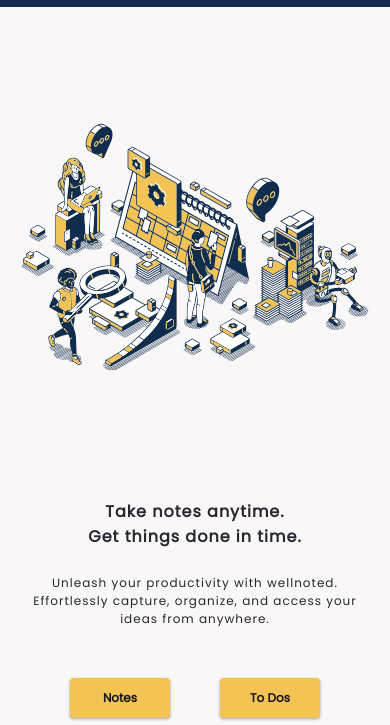
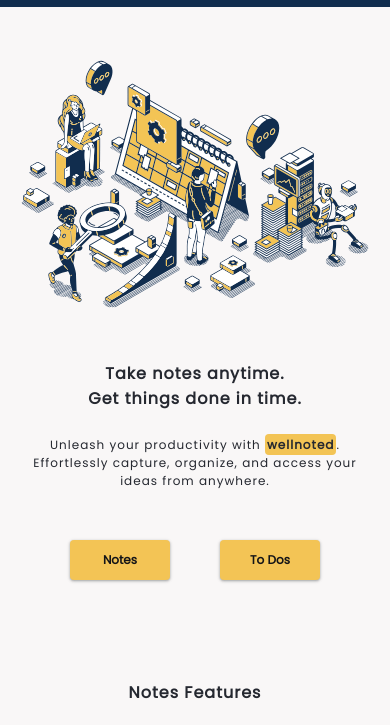
Before and after one commit to yogskr/wellnoted, a plain HTML site: page index.html in a window 390 px wide. Shown: the part 68-793 px from the top of the page. Drawn offline with nearby package versions, Linux system fonts and the light colour scheme; a web font is replaced by a local one.

Commit message:
modified text styling

```diff
--- a/assets/css/style.css
+++ b/assets/css/style.css
@@ -73,6 +73,17 @@
   border: none;
   background-color: transparent;
   outline: none;
+}
+
+#wellnoted-text {
+  font-weight: bold;
+  background-color: #f3c455;
+  border-radius: 4px;
+  padding: 0.2rem;
+}
+
+.dark-theme #wellnoted-text {
+  color: var(--dark-color);
 }
 
 /* Theme Color Change */
@@ -227,7 +238,8 @@
 /* Hero Section */
 .hero-container {
   display: grid;
-  grid-template-columns: 40% 60%;
+  grid-template-columns: repeat(2, 1fr);
+  column-gap: 2rem;
   padding: 10rem 10rem;
   min-height: 100vh;
 }
@@ -655,6 +667,11 @@
     font-size: var(--font-size-sm);
   }
 
+  .hero-img,
+  .hero-img-dark {
+    width: 55rem;
+  }
+
   .notes-btn,
   .to-do-btn {
     font-size: var(--font-size-sm);
@@ -741,8 +758,8 @@
   }
 
   .hero-container {
-    row-gap: 0;
-    padding-bottom: 7rem;
+    row-gap: 5rem;
+    min-height: max-content;
   }
 
   .hero-img,
```
